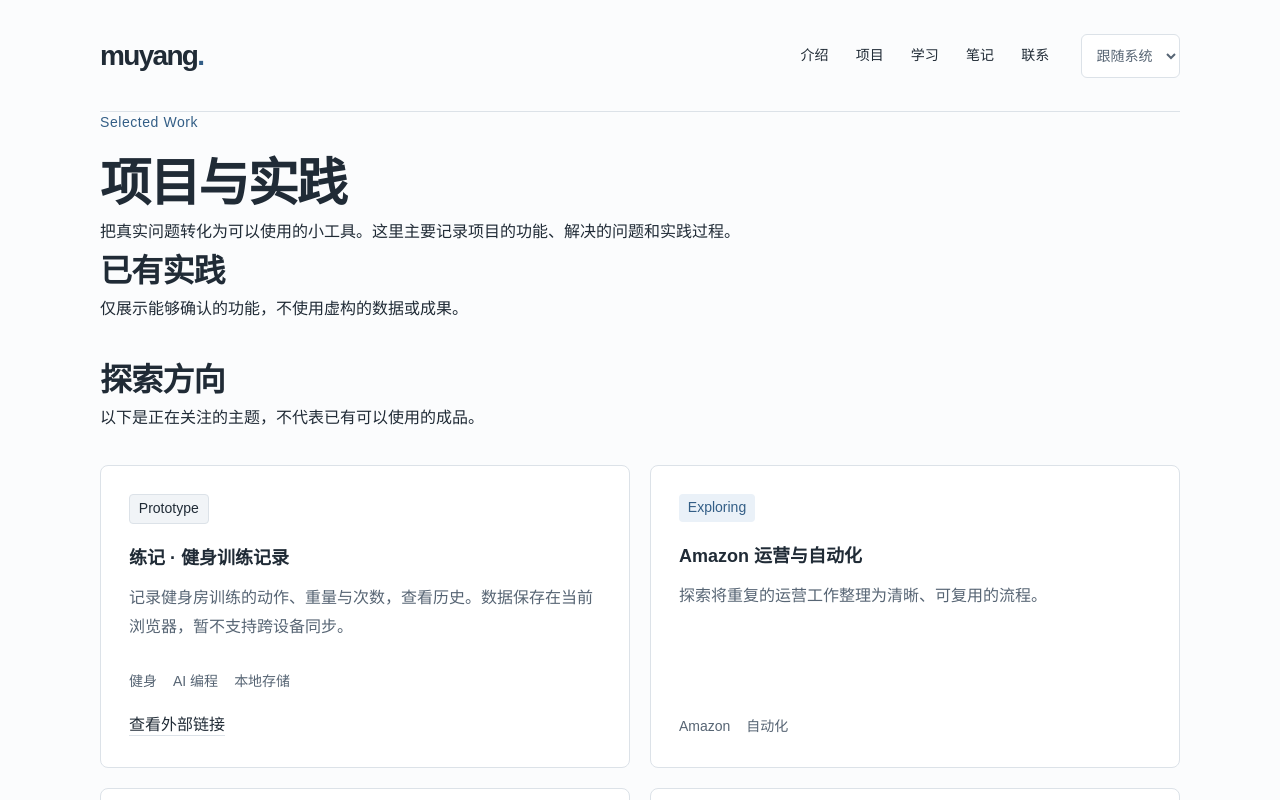
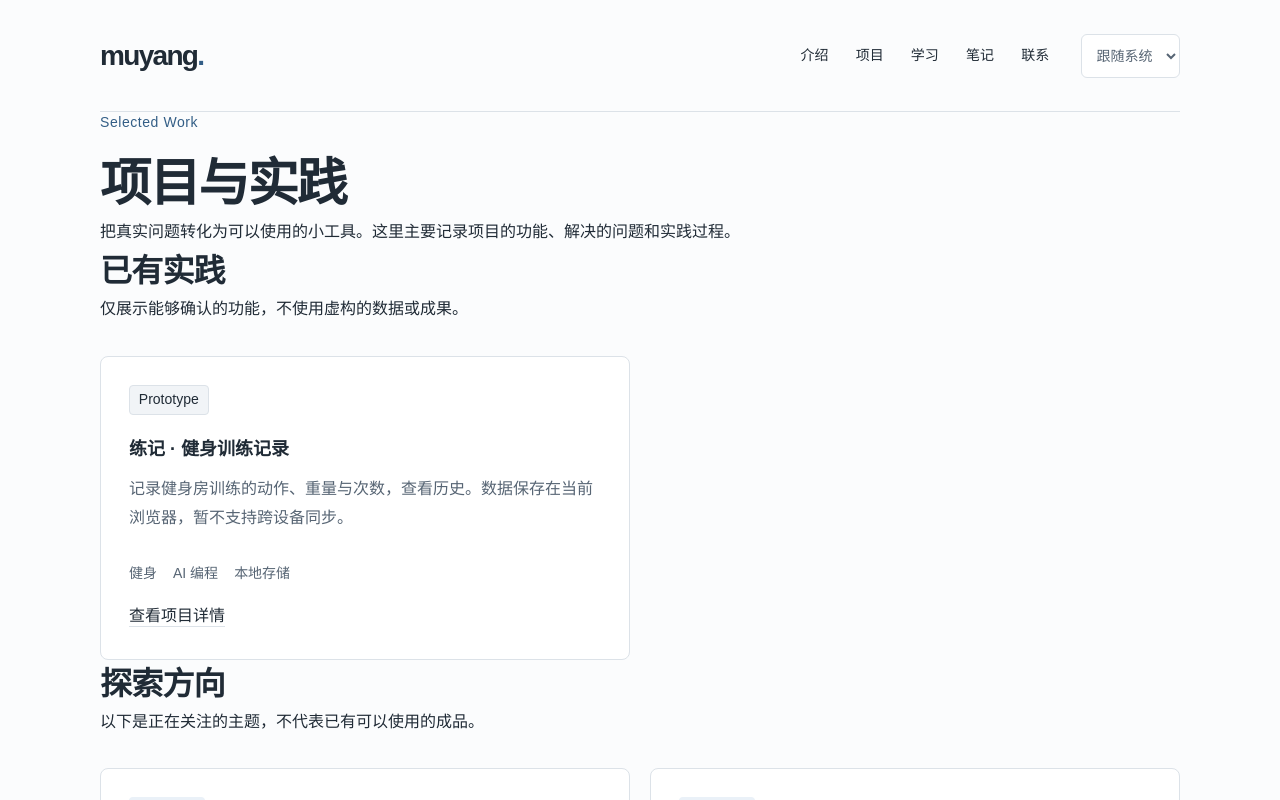
Before and after one commit to 1491099376a-del/muyang.eu.cc, a Next.js app: page /projects in a window 1280 px wide. Shown: the top 800 px of the page. Built offline with nearby package versions, Linux system fonts and the light colour scheme.

Commit message:
feat(projects): update src/data/site.ts

```diff
--- a/src/data/site.ts
+++ b/src/data/site.ts
@@ -2,6 +2,7 @@ export type ProjectStatus = "Building" | "Prototype" | "Exploring";
 
 export type Project = {
   title: string;
+  slug?: string;
   description: string;
   status: ProjectStatus;
   tags: string[];
@@ -28,7 +29,7 @@ export const site = {
   language: "zh-CN",
   navigation: [
     { label: "介绍", href: "#about" },
-    { label: "项目", href: "#projects" },
+    { label: "项目", href: "projects" },
     { label: "学习", href: "#learning" },
     { label: "笔记", href: "#notes" },
     { label: "联系", href: "#contact" },
@@ -51,6 +52,7 @@ export const site = {
     items: [
       {
         title: "练记 · 健身训练记录",
+        slug: "gym-training-log",
         description: "记录健身房训练的动作、重量与次数，查看历史。数据保存在当前浏览器，暂不支持跨设备同步。",
         status: "Prototype",
         tags: ["健身", "AI 编程", "本地存储"],
```
